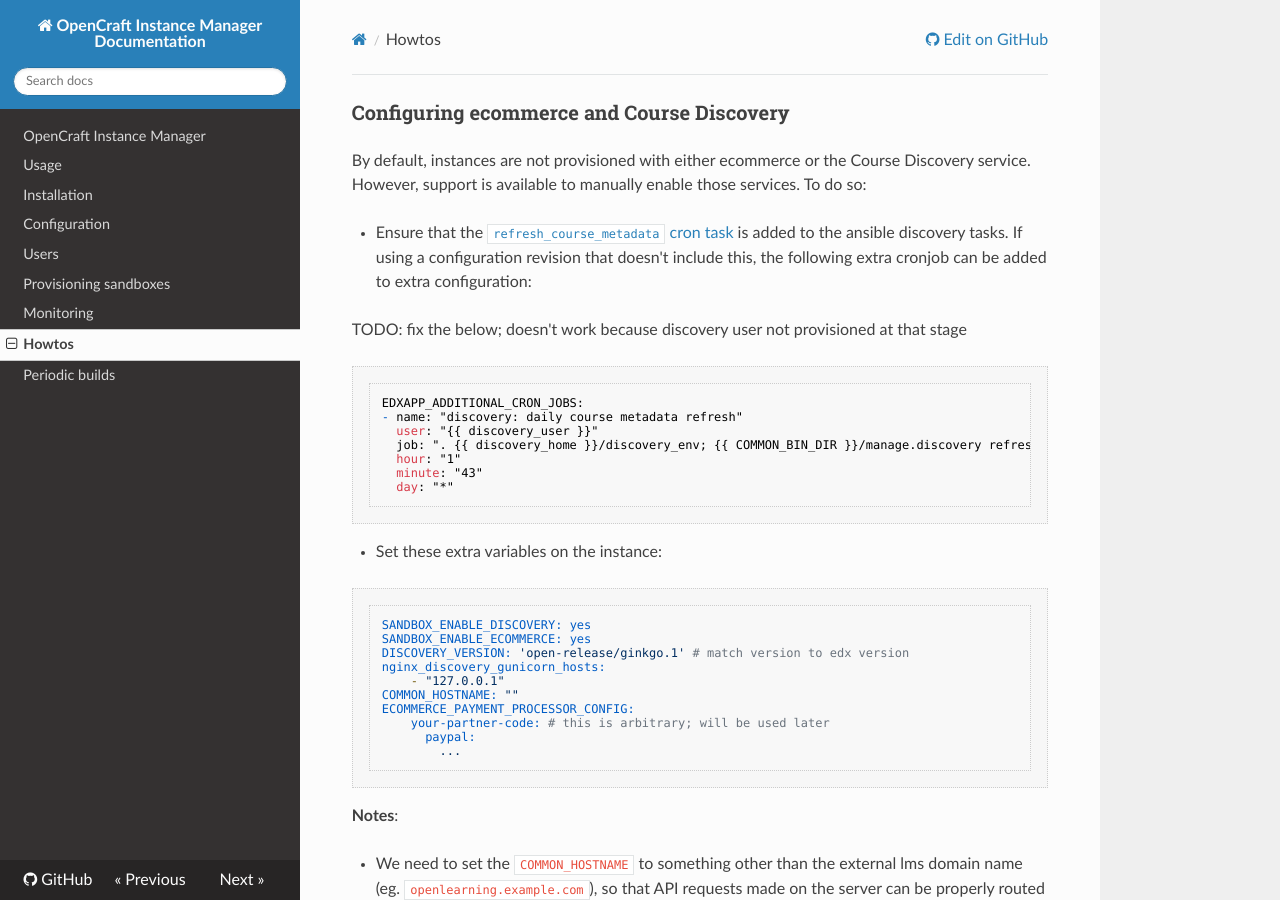
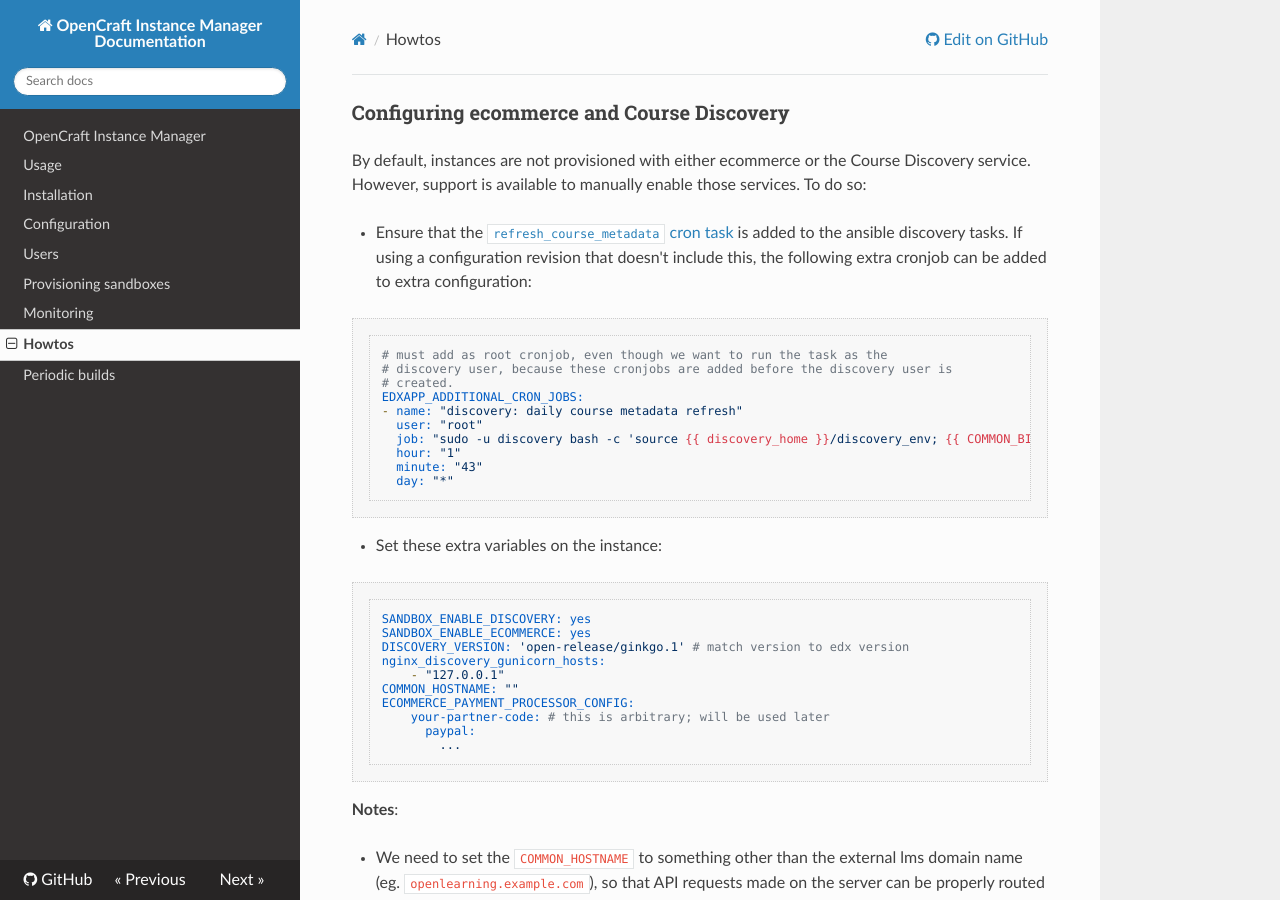
Before and after one commit to open-craft/opencraft, an MkDocs documentation site: the page built from documentation/howtos.md, in a window 1280 px wide and 900 px high. Built offline with MkDocs 1.6.1, drawn with Linux system fonts in a browser that asks for light colours; nearby versions of some CDN libraries.

Commit message:
update cronjob info

````diff
--- a/documentation/howtos.md
+++ b/documentation/howtos.md
@@ -8,14 +8,14 @@
   that doesn't include this, the following extra cronjob can be added to extra
   configuration:
 
-TODO: fix the below; doesn't work because discovery user not provisioned at
-that stage
-
 ```
+# must add as root cronjob, even though we want to run the task as the
+# discovery user, because these cronjobs are added before the discovery user is
+# created.
 EDXAPP_ADDITIONAL_CRON_JOBS:
 - name: "discovery: daily course metadata refresh"
-  user: "{{ discovery_user }}"
-  job: ". {{ discovery_home }}/discovery_env; {{ COMMON_BIN_DIR }}/manage.discovery refresh_course_metadata"
+  user: "root"
+  job: "sudo -u discovery bash -c 'source {{ discovery_home }}/discovery_env; {{ COMMON_BIN_DIR }}/manage.discovery refresh_course_metadata'"
   hour: "1"
   minute: "43"
   day: "*"
````
